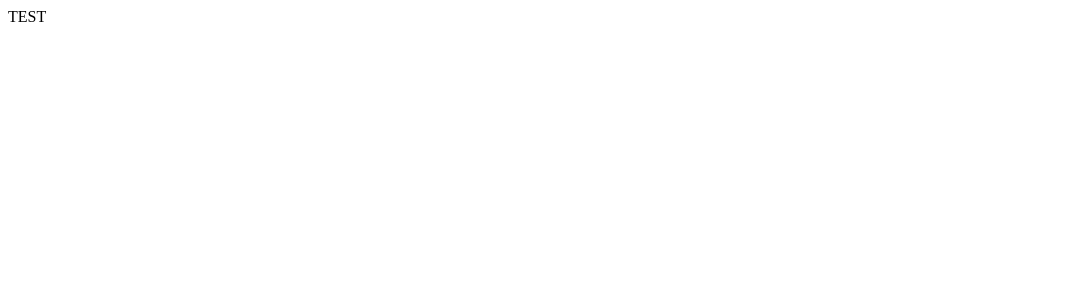
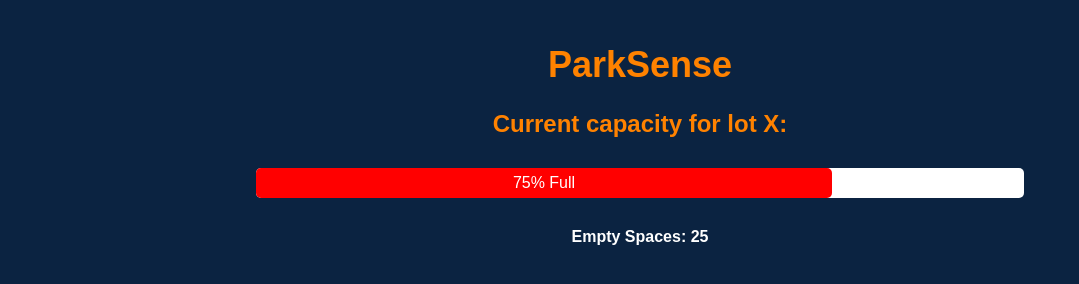
Before and after one commit to Spencek7746/Senior-Design-Project, a plain HTML site: page index.html in a window 1280 px wide. Shown: the whole page, without its empty margins (0-1079 px from the left). Drawn offline with Linux system fonts and the light colour scheme.

Commit message:
parksense.html code now running inside of index.html
This is to showoff that our website runs successfully inside our new Github Page

```diff
--- a/index.html
+++ b/index.html
@@ -1 +1,108 @@
-TEST
+<!DOCTYPE html>
+<html lang="en">
+<head>
+    <meta charset="UTF-8">
+    <meta name="viewport" content="width=device-width, initial-scale=1.0">
+    <title>Parking Status</title>
+    <style>
+        body {
+            margin: 0;
+            padding: 0;
+            background-color: #0b2341;
+            font-family: "Archer", sans-serif;
+            text-align: center;
+        }
+
+        .website-title {
+            color: #FF8200;
+            font-size: 36px;
+            padding-top: 20px;
+        }
+
+        .subheading {
+            font-size: 24px;
+            color: #FF8200;
+            margin-top: 20px;
+        }
+
+        .subsubheading {
+            font-size: 16px;
+            color: white;
+        }
+
+        .progress-container {
+            margin: 30px auto;
+            width: 60%;
+            background-color: #fff;
+            border-radius: 5px;
+            position: relative;
+        }
+
+        .progress-bar {
+            width: 75%;
+            height: 30px;
+            border-radius: 5px;
+            text-align: center;
+            line-height: 30px;
+            color: #ffffff;
+            position: relative;
+            transition: background-color 0.5s;
+        }
+
+        .progress-text {
+            position: absolute;
+            top: 0;
+            left: 0;
+            width: 100%;
+            height: 100%;
+            display: flex;
+            justify-content: center;
+            align-items: center;
+            pointer-events: none;
+        }
+
+        .progress-bar.full {
+            background-color: #FF0000;
+        }
+
+        .progress-bar.empty {
+            background-color: #00FF00;
+        }
+    </style>
+</head>
+<body>
+    <h1 class="website-title">ParkSense</h1>
+    <h2 class="subheading">Current capacity for lot X:</h2>
+    <div class="progress-container">
+        <div class="progress-bar full" id="parking-progress">
+            <div class="progress-text">75% Full</div>
+        </div>
+    </div>
+    <h3 class="subsubheading">Empty Spaces: <span id="empty-spaces">25</span></h3>
+
+    <script>
+        function updateProgressBar(percentage) {
+            const progressBar = document.getElementById("parking-progress");
+            const progressText = progressBar.querySelector(".progress-text");
+            const emptySpacesElement = document.getElementById("empty-spaces");
+
+            progressBar.style.width = percentage + "%";
+            progressText.textContent = percentage + "% Full";
+
+            if (percentage <= 50) {
+                progressBar.classList.remove("full");
+                progressBar.classList.add("empty");
+            } else {
+                progressBar.classList.remove("empty");
+                progressBar.classList.add("full");
+            }
+
+            const totalSpaces = 100; // Assuming total parking spaces
+            const emptySpaces = totalSpaces * (100 - percentage) / 100;
+            emptySpacesElement.textContent = emptySpaces.toFixed(0);
+        }
+
+        updateProgressBar(75); // Change this value as needed
+    </script>
+</body>
+</html>
```
Also changed, not shown: parksense.html (+7 -2 lines).
